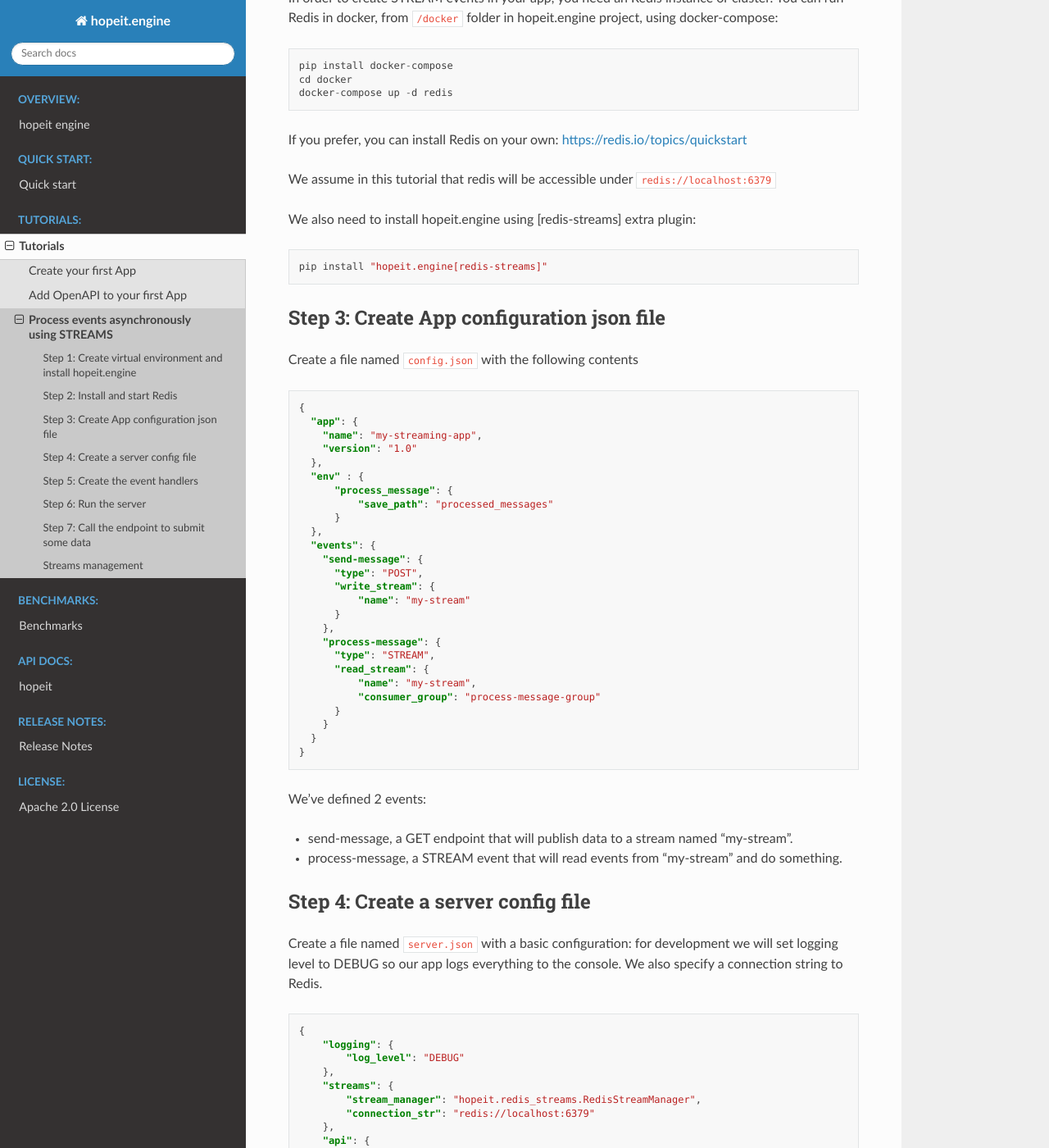
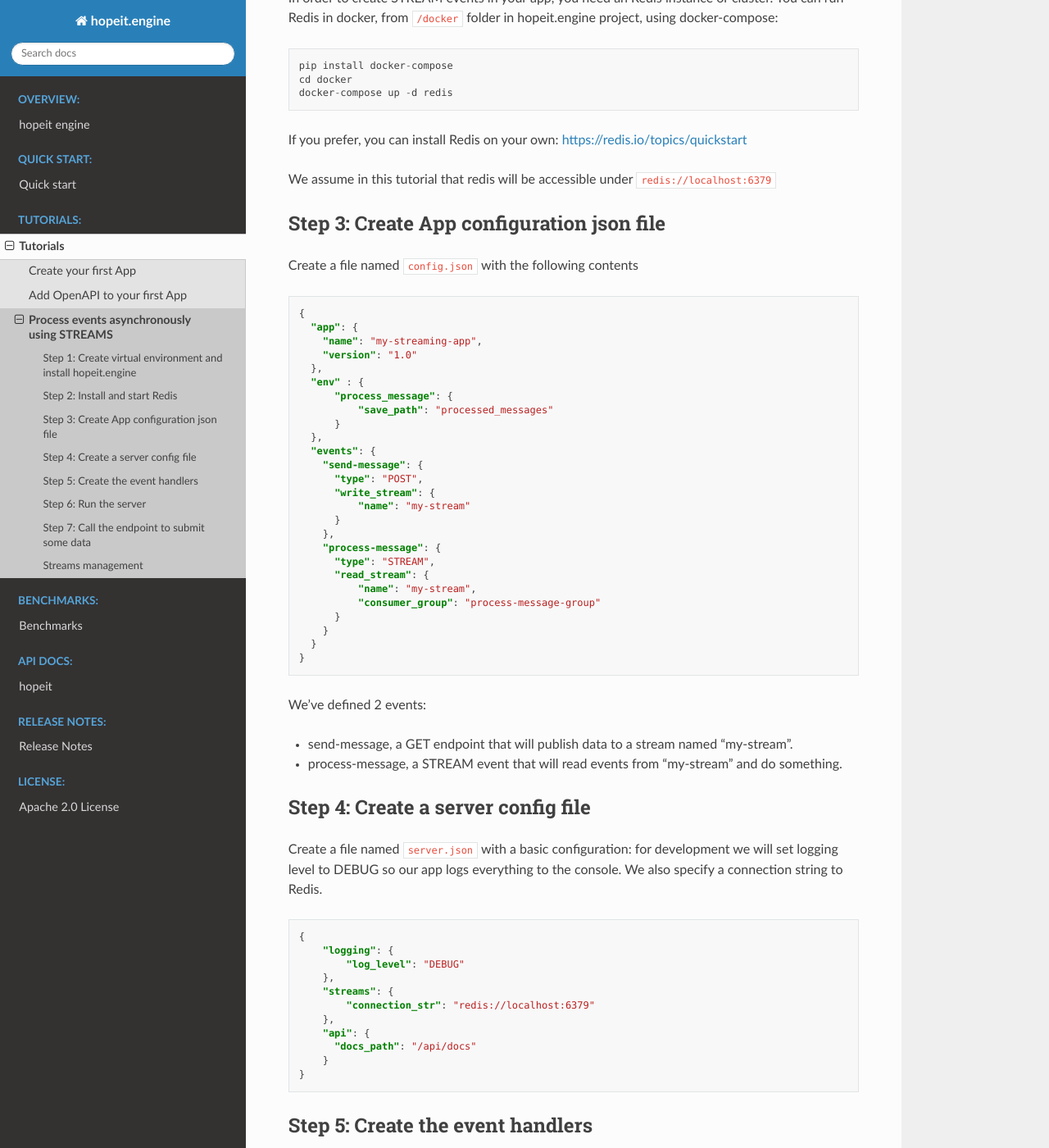
Before and after one commit to hopeit-git/hopeit.engine, a Sphinx documentation site: the page built from docs/source/tutorials/05-streams.rst, in a window 1280 px wide and 1400 px high, scrolled down 430 px. Shown: the whole window at 82% size. Built offline with Sphinx 7.4.7 and the Read the Docs theme 2.0.0, drawn with Linux system fonts in a browser that asks for light colours; pages that are not in the unit, such as notebooks, are missing from menus; some of the changed text lies outside the part shown.

Commit message:
update engine, examples and plugins docs

```diff
--- a/docs/source/tutorials/01-first-app.rst
+++ b/docs/source/tutorials/01-first-app.rst
@@ -61,9 +61,7 @@
 2. In the same folder, ``my_app``, now create a python file
    ``sample_endpoint.py`` with the following code
 
-.. code:: python
-
-    from dataclasses import dataclass
+.. code:: ipython3
 
     from hopeit.app.context import EventContext
     from hopeit.dataobjects import dataobject
--- a/docs/source/tutorials/05-streams.rst
+++ b/docs/source/tutorials/05-streams.rst
@@ -30,13 +30,6 @@
 
 We assume in this tutorial that redis will be accessible under
 ``redis://localhost:6379``
-
-We also need to install hopeit.engine using [redis-streams] extra plugin:
-
-.. code-block:: bash
-
- pip install "hopeit.engine[redis-streams]"
-
 
 Step 3: Create App configuration json file
 ^^^^^^^^^^^^^^^^^^^^^^^^^^^^^^^^^^^^^^^^^^
@@ -93,7 +86,6 @@
            "log_level": "DEBUG"
        },
        "streams": {
-           "stream_manager": "hopeit.redis_streams.RedisStreamManager",
            "connection_str": "redis://localhost:6379"
        },
        "api": {
@@ -116,19 +108,17 @@
 2. In the same folder, ``my_streaming_app``, now create a python file
    ``data_model.py`` with the following code
 
-.. code:: python
+.. code:: ipython3
 
     """
     Data Model for my_app
     """
-    from dataclasses import dataclass
     from enum import Enum
 
     from hopeit.dataobjects import dataobject
 
 
     @dataobject
-    @dataclass
     class MyData:
         text: str
 
@@ -149,7 +138,7 @@
 3. In the same folder, ``my_streaming_app``, now create a python file
    ``send_message.py`` with the following code
 
-.. code:: python
+.. code:: ipython3
 
     """
     Send Message:
@@ -241,7 +230,7 @@
 4. In the same folder, ``my_streaming_app``, now create a python file
    ``process_message.py`` with the following code
 
-.. code:: python
+.. code:: ipython3
 
     """
     Process Message:
```
Also changed, not shown: other parts of docs/source/tutorials/01-first-app.rst (+0 -1 lines), other parts of docs/source/tutorials/05-streams.rst (+1 -2 lines), docs/source/tutorials/02-open-api.rst (+2 -5 lines), docs/source/tutorials/notebooks/01-first-app.ipynb, docs/source/tutorials/notebooks/02-open-api.ipynb, docs/source/tutorials/notebooks/05-streams.ipynb, 11 other files.
